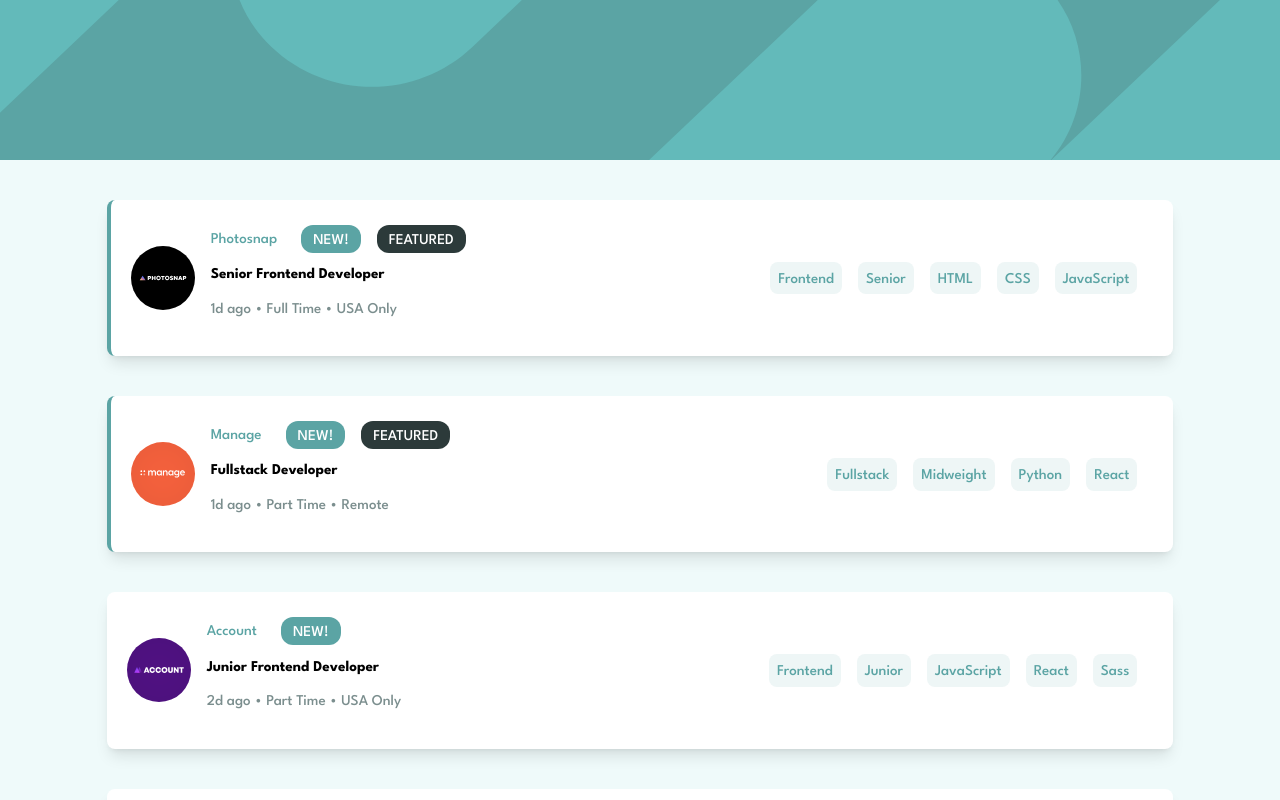
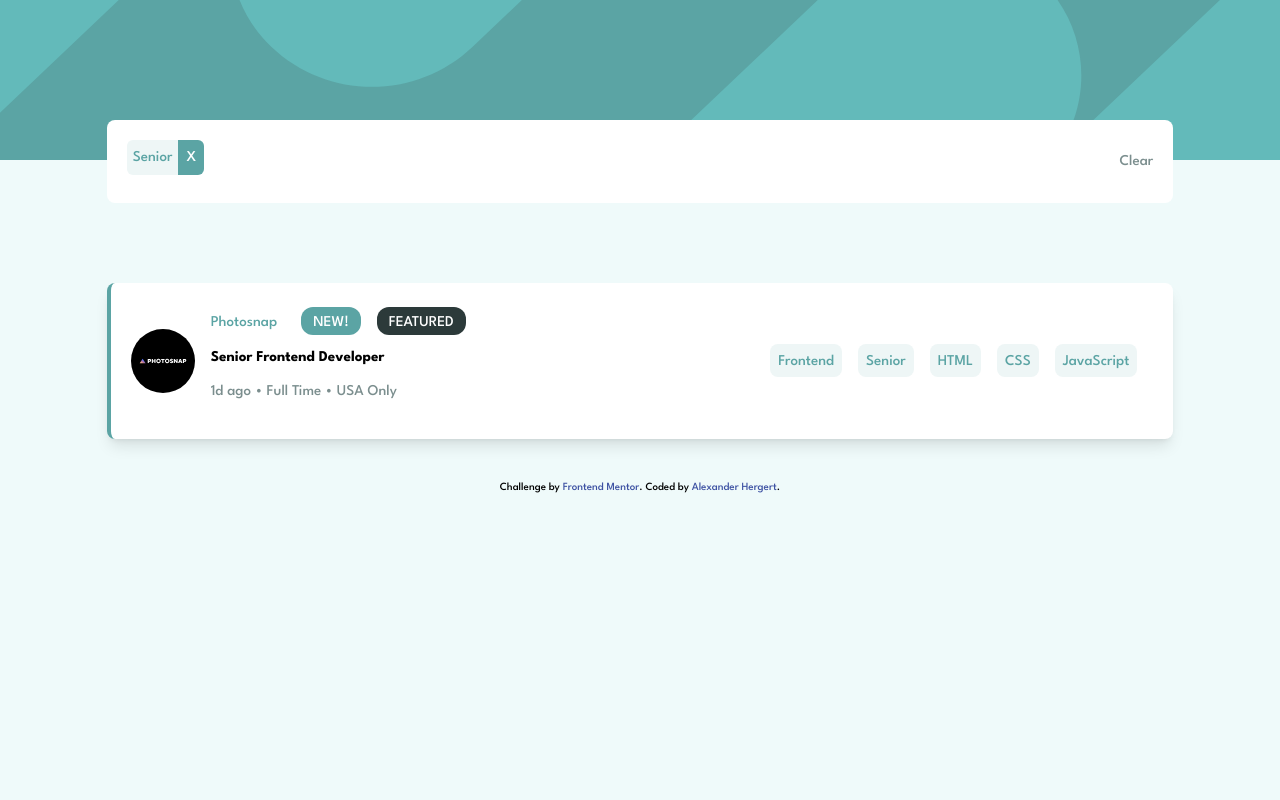
Before and after one commit to alexander-hergert/static-job-listings, a React (Vite) app: page / in a window 1280 px wide. Both pictures are taken after a click on the button "Senior". Shown: the top 800 px of the page. Built offline with nearby package versions, Linux system fonts and the light colour scheme.

Commit message:
Add filters function and component styles. Add handlers.

```diff
--- a/src/components/Filters/Filter.jsx
+++ b/src/components/Filters/Filter.jsx
@@ -1,10 +1,30 @@
-import React from "react";
+import React, { useRef } from "react";
+import { useGlobalContext } from "../../context";
 
-const Filter = () => {
+const Filter = ({ item }) => {
+  const { filters, setFilters } = useGlobalContext();
+  const filter = useRef();
+
+  const handleClick = () => {
+    const filterTherm = filter.current.textContent;
+    const newFilter = filters.filter((item) => item !== filterTherm);
+    setFilters(newFilter);
+  };
+
   return (
-    <div>
-      <h3></h3>
-      <button>X</button>
+    <div className="flex mr-2 mb-2">
+      <h3
+        ref={filter}
+        className="bg-neutral-filter-tablets text-primary p-1.5 rounded-l-md"
+      >
+        {item}
+      </h3>
+      <button
+        onClick={handleClick}
+        className="bg-primary text-white p-1.5 px-2 rounded-r-md"
+      >
+        X
+      </button>
     </div>
   );
 };
--- a/src/components/Filters/Filters.jsx
+++ b/src/components/Filters/Filters.jsx
@@ -3,13 +3,27 @@ import Filter from "./Filter";
 import { useGlobalContext } from "../../context";
 
 const Filters = () => {
-  const { filter } = useGlobalContext();
+  const { filters, setFilters } = useGlobalContext();
+
+  const handleClick = () => {
+    setFilters([]);
+  };
+
   return (
-    <section>
-      {filter.map((item) => (
-        <Filter key={item.id} {...item}/>
-      ))}
-    </section>
+    filters.length > 0 && (
+      <section className="flex justify-between bg-white w-10/12 m-auto relative bottom-10 rounded-lg items-center p-5">
+        <div className="flex flex-wrap">
+          {filters.map((item) => (
+            <Filter key={item} item={item} />
+          ))}
+        </div>
+        <div>
+          <p className="text-neutral-dark" onClick={handleClick}>
+            Clear
+          </p>
+        </div>
+      </section>
+    )
   );
 };
 
--- a/src/components/Jobs/Job/FilterTabs.jsx
+++ b/src/components/Jobs/Job/FilterTabs.jsx
@@ -1,18 +1,40 @@
 import React from "react";
+import { useGlobalContext } from "../../../context";
 
 const FilterTabs = ({ job }) => {
   const { role, level, languages, tools } = job;
+  const { filters, setFilters } = useGlobalContext();
+
+  const handleFilter = (item) => {
+    let newFilter;
+    //do not allow duplicates
+    if (filters.includes(item)) {
+      //newFilter = filters.filter((filter) => filter !== item); --toggle
+      newFilter = [...filters]; //not toggle
+    } else {
+      newFilter = [...filters, item];
+    }
+    setFilters(newFilter);
+  };
+
   return (
     <div className="mt-2 flex flex-wrap">
-      <button className="mr-4 mb-2 text-primary p-1 pt-1.5 px-2 bg-neutral-filter-tablets rounded-lg">
+      <button
+        onClick={() => handleFilter(role)}
+        className="mr-4 mb-2 text-primary p-1 pt-1.5 px-2 bg-neutral-filter-tablets rounded-lg"
+      >
         {role}
       </button>
-      <button className="mr-4 mb-2 text-primary p-1 pt-1.5 px-2 bg-neutral-filter-tablets rounded-lg">
+      <button
+        onClick={() => handleFilter(level)}
+        className="mr-4 mb-2 text-primary p-1 pt-1.5 px-2 bg-neutral-filter-tablets rounded-lg"
+      >
         {level}
       </button>
       {languages.map((language) => (
         <button
-          key={language.id}
+          onClick={() => handleFilter(language)}
+          key={language}
           className="mr-4 mb-2 text-primary p-1 pt-1.5 px-2 bg-neutral-filter-tablets rounded-lg"
         >
           {language}
@@ -20,7 +42,8 @@ const FilterTabs = ({ job }) => {
       ))}
       {tools.map((tool) => (
         <button
-          key={tool.id}
+          onClick={() => handleFilter(tool)}
+          key={tool}
           className="mr-4 mb-2 text-primary p-1 pt-1.5 px-2 bg-neutral-filter-tablets rounded-lg"
         >
           {tool}
--- a/src/components/Jobs/Jobs.jsx
+++ b/src/components/Jobs/Jobs.jsx
@@ -2,9 +2,11 @@ import React from "react";
 import Job from "./Job/Job";
 import { useQuery } from "react-query";
 import { fetchData } from "../../utility";
+import { useGlobalContext } from "../../context";
 
 const Jobs = () => {
-  // Use the useQuery hook to execute the query
+  const { filters } = useGlobalContext();
+  //Use the useQuery hook to execute the query
   const url = "src/data.json";
   const { data, isLoading, error } = useQuery("jobs", () => fetchData(url));
 
@@ -16,9 +18,34 @@ const Jobs = () => {
     return <div>Error: {error.message}</div>;
   }
 
-  return (
+  const filteredJobs = data?.filter((item) => {
+    const { role, level, languages, tools } = item;
+    //compare filters array with new constructed
+    //new constructed has item.role, item.level, languages, tools in it
+    const compareArray = [role, level, ...languages, ...tools];
+    let counter = 0;
+    for (const filter of filters) {
+      for (const compareItem of compareArray) {
+        if (filter === compareItem) {
+          counter++;
+        }
+      }
+    }
+    if (counter === filters.length) {
+      //returns only the item which have all filter items in it
+      return item;
+    }
+  });
+
+  return filters.length < 1 ? (
     <section className="w-10/12 m-auto">
       {data?.map((job) => {
+        return <Job key={job.id} job={job} />;
+      })}
+    </section>
+  ) : (
+    <section className="w-10/12 m-auto">
+      {filteredJobs?.map((job) => {
         return <Job key={job.id} job={job} />;
       })}
     </section>
--- a/src/context.jsx
+++ b/src/context.jsx
@@ -1,15 +1,21 @@
 import { useContext, createContext, useState } from "react";
+
 
 const AppContext = createContext();
 
 export const AppProvider = ({ children }) => {
-  const [filter, setFilter] = useState([]);
+  const [filters, setFilters] = useState([]);
+  const [filteredJobs, setFilteredJobs] = useState(null);
+
 
   return (
     <AppContext.Provider
       value={{
-        filter,
-        setFilter,
+        filters,
+        setFilters,
+        filteredJobs,
+        setFilteredJobs,
+
       }}
     >
       {children}
```
